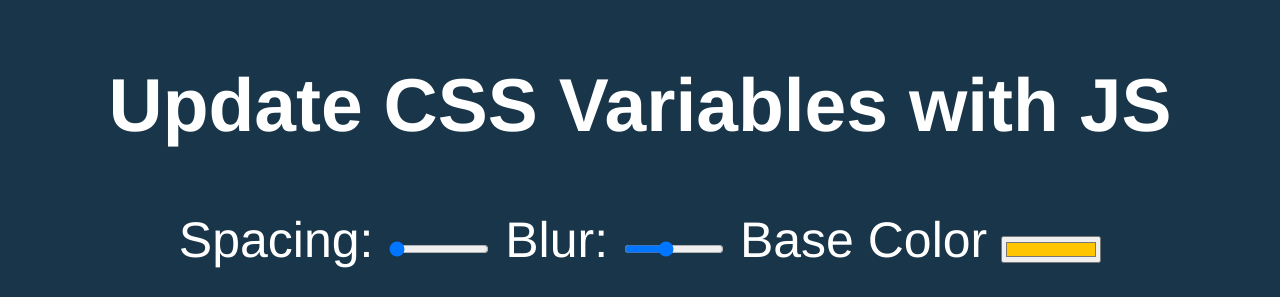
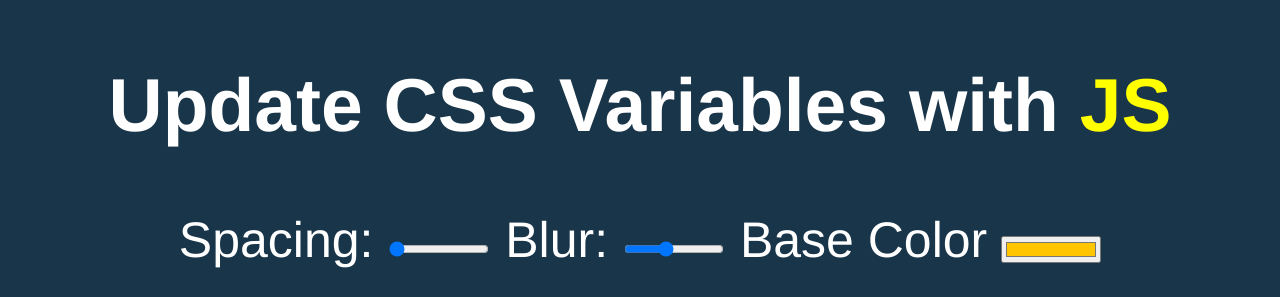
Before and after one commit to kimberleehowley/javascript-january, a plain HTML site: page javscript30/03_css_variables/index-START.html in a window 1280 px wide. Shown: the top 297 px of the page. Drawn offline with Linux system fonts and the light colour scheme.

Commit message:
Preliminary css variables

```diff
--- a/javscript30/03_css_variables/index-START.html
+++ b/javscript30/03_css_variables/index-START.html
@@ -5,7 +5,7 @@
   <title>Scoped CSS Variables and JS</title>
 </head>
 <body>
-  <h2>Update CSS Variables with <span class='hl'>JS</span></h2>
+  <h2>Update CSS Variables with <span class='highlighter'>JS</span></h2>
 
   <div class="controls">
     <label for="spacing">Spacing:</label>
@@ -21,6 +21,27 @@
   <img src="https://source.unsplash.com/7bwQXzbF6KE/800x500">
 
   <style>
+
+    /*
+      CSS variables
+    */
+
+    :root {
+      --base: yellow;
+      --spacing: 10px;
+      --blur: 10px;
+    }
+
+
+    img {
+      padding: var(--spacing);
+      background: var(--base);
+      filter: blur(var(--blur));
+    }
+
+    .highlighter {
+      color: var(--base);
+    }
 
     /*
       misc styles, nothing to do with CSS variables
@@ -45,6 +66,8 @@
   </style>
 
   <script>
+    // Selecting all the inputs
+    controls = document.querySelectorAll('.controls input');
   </script>
 
 </body>
```
